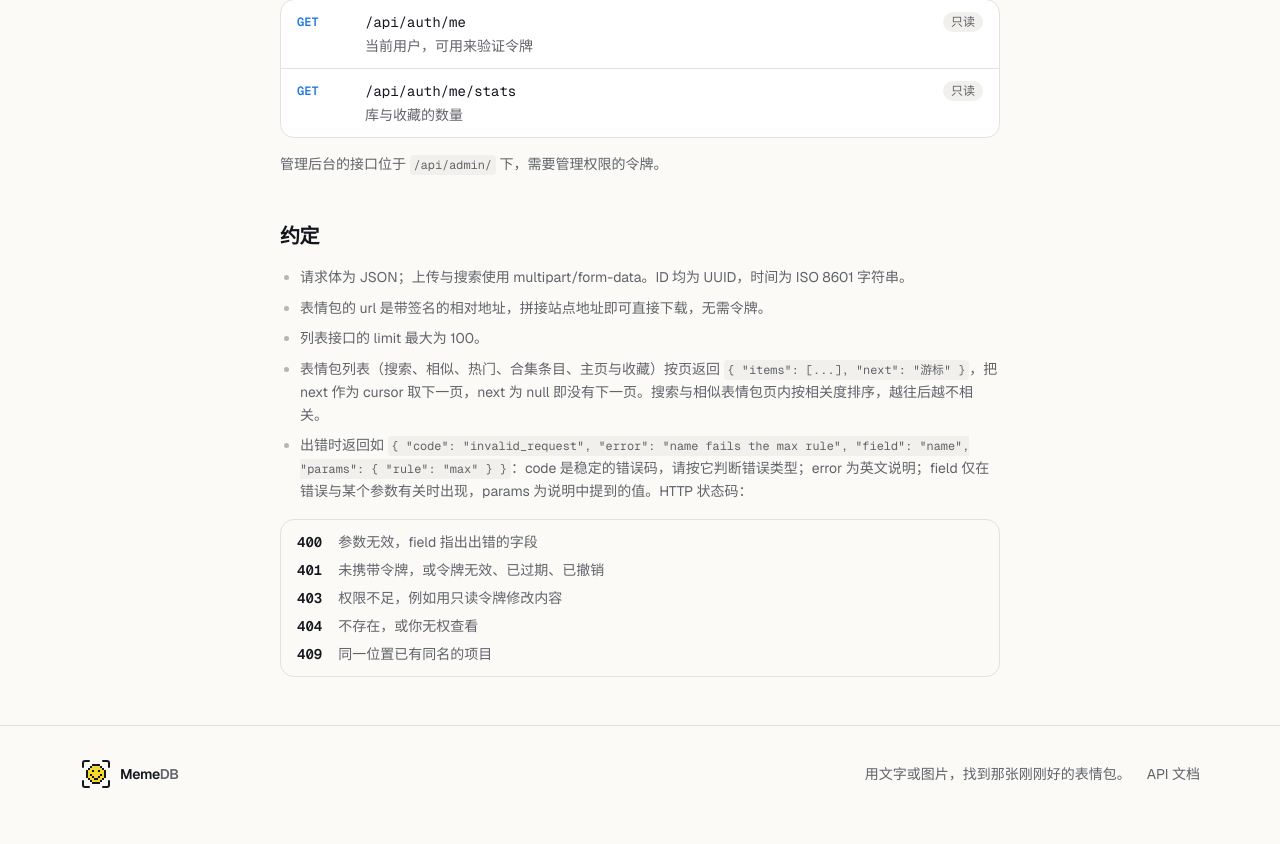
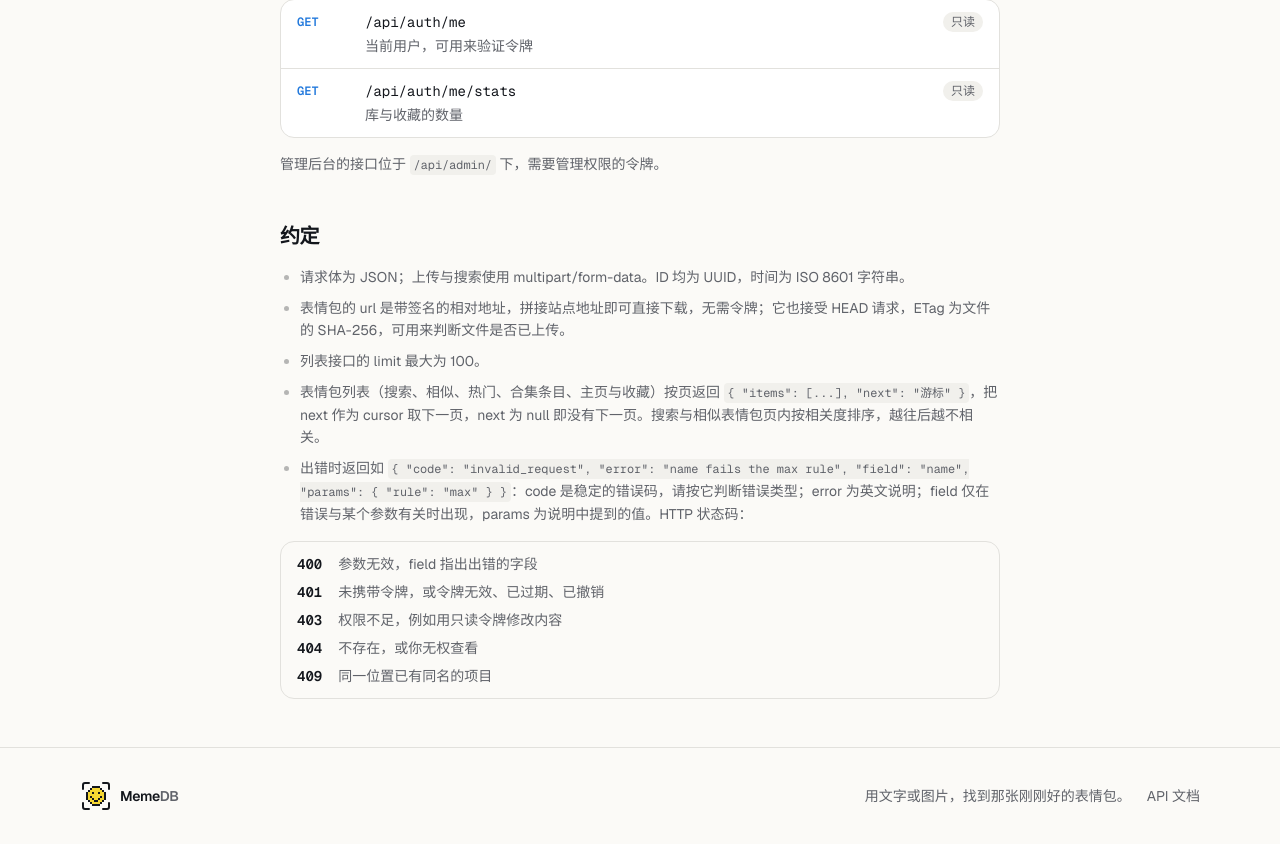
Before and after one commit to hyunel/meme-db, a Next.js app in the folder web/: page /developers in a window 1280 px wide. Shown: the part 5515-6359 px from the top of the page. Before the commit the page ends 6337 px from the top, so only its background shows below. Built offline with nearby package versions, Linux system fonts and the light colour scheme.

Commit message:
feat: assets answer HEAD, with the file's SHA-256 as ETag
So a client can tell what it has already uploaded.

```diff
--- a/web/components/api-docs.tsx
+++ b/web/components/api-docs.tsx
@@ -284,7 +284,7 @@ for path in sorted(p for p in root.rglob("*") if p.is_file()):
       <Section id="conventions" title="约定">
         <Notes>
           <li>请求体为 JSON；上传与搜索使用 multipart/form-data。ID 均为 UUID，时间为 ISO 8601 字符串。</li>
-          <li>表情包的 url 是带签名的相对地址，拼接站点地址即可直接下载，无需令牌。</li>
+          <li>表情包的 url 是带签名的相对地址，拼接站点地址即可直接下载，无需令牌；它也接受 HEAD 请求，ETag 为文件的 SHA-256，可用来判断文件是否已上传。</li>
           <li>列表接口的 limit 最大为 100。</li>
           <li>
             表情包列表（搜索、相似、热门、合集条目、主页与收藏）按页返回 <Code>{'{ "items": [...], "next": "游标" }'}</Code>，把 next 作为 cursor 取下一页，next 为 null 即没有下一页。搜索与相似表情包页内按相关度排序，越往后越不相关。
```
Also changed, not shown: 1 other file (tests, documents, lock files or other folders).
